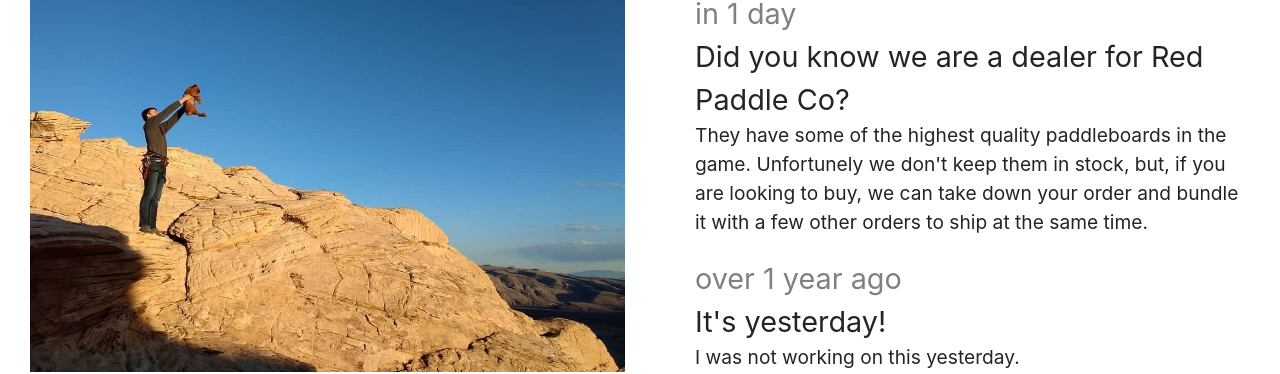
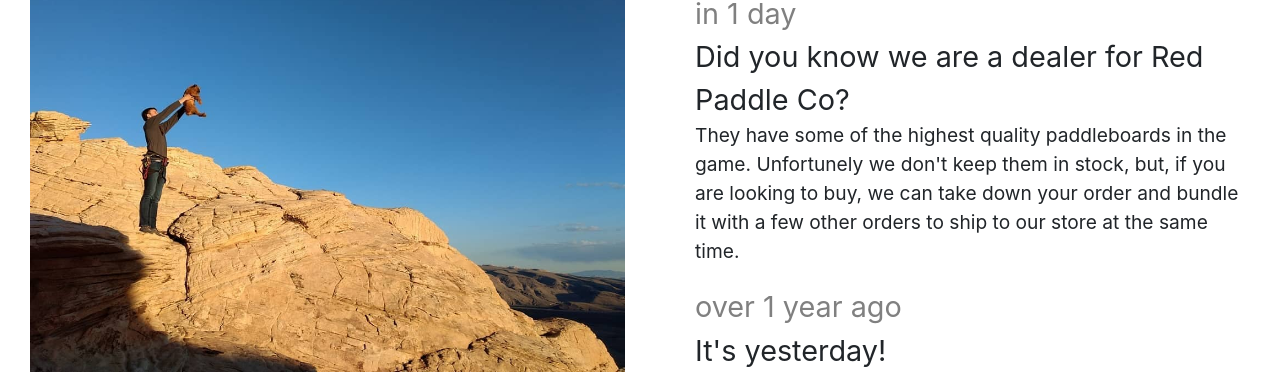
Before and after one commit to j-poneil/desert-rock-sports, a React (Create React App) app: page / in a window 1280 px wide. Shown: the part 1860-2234 px from the top of the page. Built offline with nearby package versions, Linux system fonts and the light colour scheme; a web font is replaced by a local one.

Commit message:
updating post wording

```diff
--- a/src/components/data/newsItems.js
+++ b/src/components/data/newsItems.js
@@ -11,7 +11,7 @@ export const newsItems = [
     {
         title: "Did you know we are a dealer for Red Paddle Co?",
         date: "07/21/2021",
-        post: "They have some of the highest quality paddleboards in the game. Unfortunely we don't keep them in stock, but, if you are looking to buy, we can take down your order and bundle it with a few other orders to ship at the same time."
+        post: "They have some of the highest quality paddleboards in the game. Unfortunely we don't keep them in stock, but, if you are looking to buy, we can take down your order and bundle it with a few other orders to ship to our store at the same time."
     },
     {
         title: "It's yesterday!",
```
